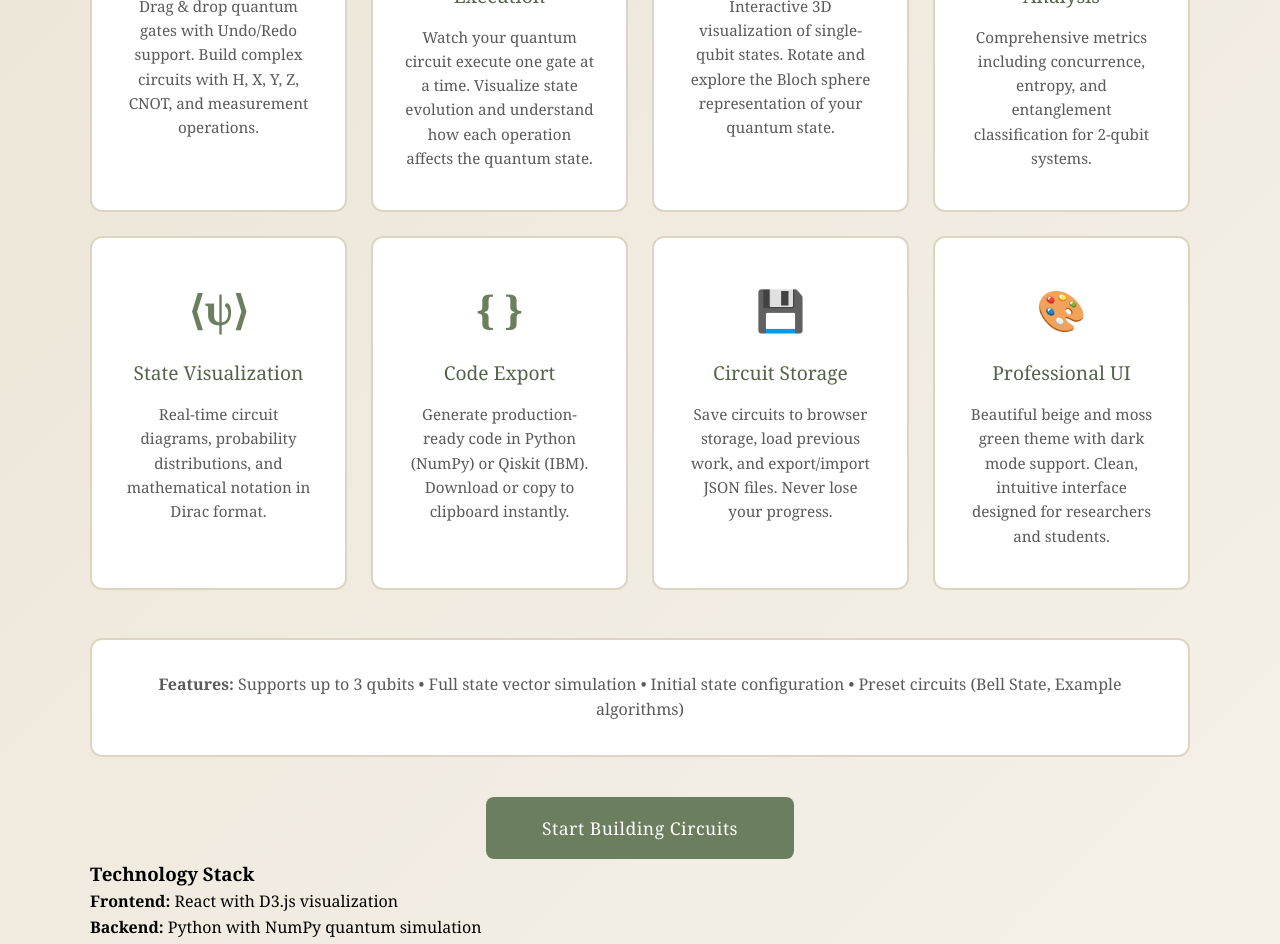
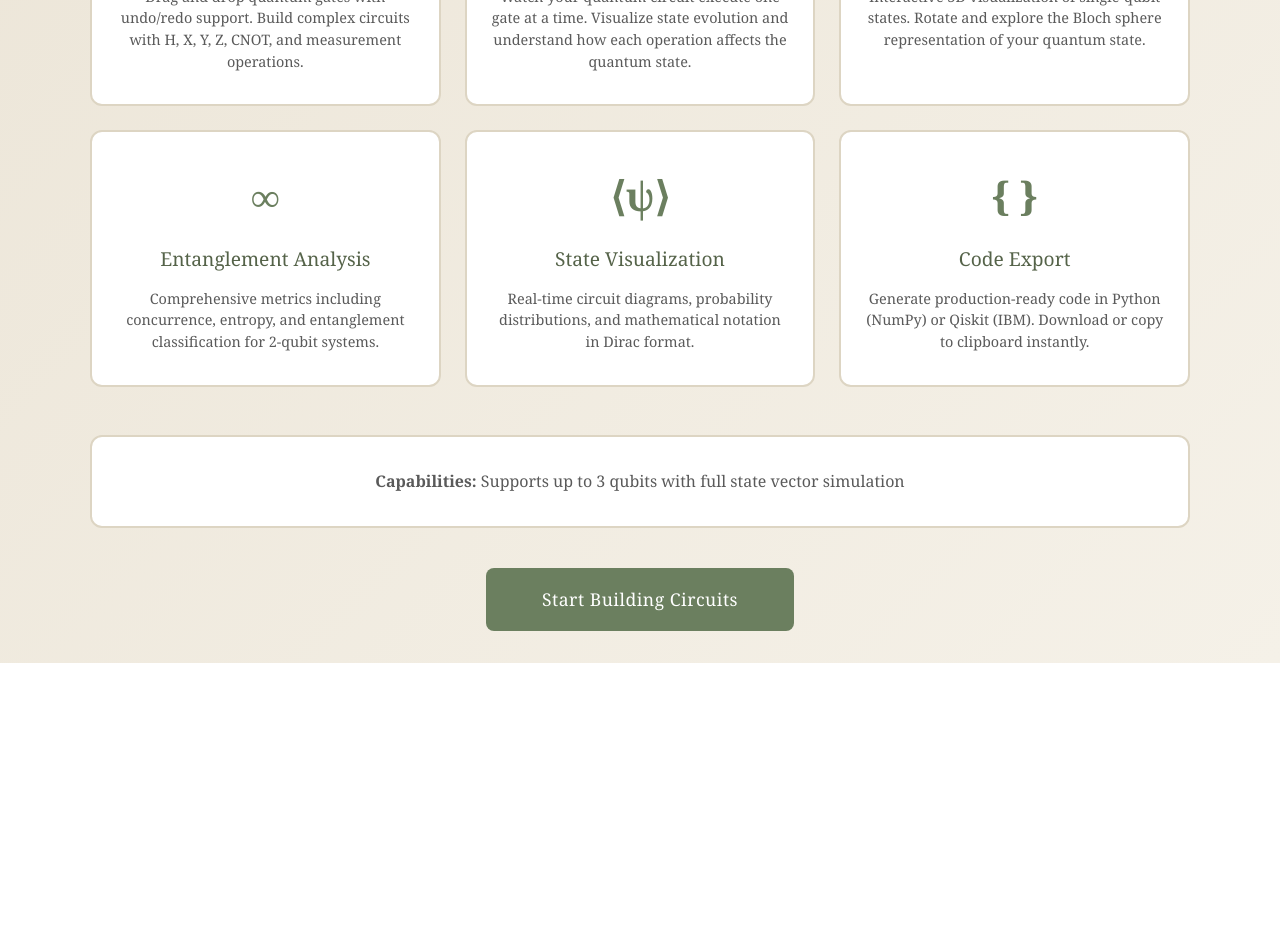
Before and after one commit to ValentinaPertile/quantum-circuit-simulator, a React (Vite) app in the folder frontend/: page / in a window 1280 px wide. Shown: the part 500-1444 px from the top of the page. After the commit the page ends 1163 px from the top, so only its background shows below. Built offline with nearby package versions, Linux system fonts and the light colour scheme.

Commit message:
Updated landing page

```diff
--- a/frontend/src/App.css
+++ b/frontend/src/App.css
@@ -1607,3 +1607,29 @@
 .operation-item:hover .drag-handle {
     color: var(--moss-green);
 }
+
+/* ===== UPDATE FEATURE CARDS GRID ===== */
+.landing-features {
+    display: grid;
+    grid-template-columns: repeat(auto-fit, minmax(300px, 1fr));
+    gap: 1.5rem;
+    margin-bottom: 3rem;
+}
+.feature-card {
+    background: var(--white);
+    padding: 2rem 1.5rem;
+    border-radius: 12px;
+    border: 2px solid var(--beige-300);
+    transition: all 0.3s ease;
+    text-align: center;
+    min-height: 200px;
+    display: flex;
+    flex-direction: column;
+}
+
+.feature-card p {
+    flex: 1;
+    font-size: 0.9rem;
+    color: var(--text-secondary);
+    line-height: 1.5;
+}
--- a/frontend/src/components/LandingPage.jsx
+++ b/frontend/src/components/LandingPage.jsx
@@ -13,17 +13,17 @@ function LandingPage({ onStart }) {
 
         <div className="landing-features">
           <FeatureCard
-            icon="Q"
+            icon="⊕"
             title="Circuit Builder"
-            description="Drag & drop quantum gates with Undo/Redo support. Build complex circuits with H, X, Y, Z, CNOT, and measurement operations."
+            description="Drag and drop quantum gates with undo/redo support. Build complex circuits with H, X, Y, Z, CNOT, and measurement operations."
           />
           <FeatureCard
-            icon="⚡"
+            icon="→"
             title="Step-by-Step Execution"
             description="Watch your quantum circuit execute one gate at a time. Visualize state evolution and understand how each operation affects the quantum state."
           />
           <FeatureCard
-            icon="🌐"
+            icon="◉"
             title="Bloch Sphere"
             description="Interactive 3D visualization of single-qubit states. Rotate and explore the Bloch sphere representation of your quantum state."
           />
@@ -42,43 +42,15 @@ function LandingPage({ onStart }) {
             title="Code Export"
             description="Generate production-ready code in Python (NumPy) or Qiskit (IBM). Download or copy to clipboard instantly."
           />
-          <FeatureCard
-            icon="💾"
-            title="Circuit Storage"
-            description="Save circuits to browser storage, load previous work, and export/import JSON files. Never lose your progress."
-          />
-          <FeatureCard
-            icon="🎨"
-            title="Professional UI"
-            description="Beautiful beige and moss green theme with dark mode support. Clean, intuitive interface designed for researchers and students."
-          />
         </div>
 
         <div className="landing-info">
-          <p><strong>Features:</strong> Supports up to 3 qubits • Full state vector simulation • Initial state configuration • Preset circuits (Bell State, Example algorithms)</p>
+          <p><strong>Capabilities:</strong> Supports up to 3 qubits with full state vector simulation</p>
         </div>
 
         <button className="btn-start" onClick={onStart}>
           Start Building Circuits
         </button>
-
-        <div className="landing-tech-stack">
-          <h3>Technology Stack</h3>
-          <div className="tech-stack-grid">
-            <div className="tech-item">
-              <strong>Frontend:</strong> React with D3.js visualization
-            </div>
-            <div className="tech-item">
-              <strong>Backend:</strong> Python with NumPy quantum simulation
-            </div>
-            <div className="tech-item">
-              <strong>Storage:</strong> Browser LocalStorage with JSON export
-            </div>
-            <div className="tech-item">
-              <strong>Export:</strong> Python, Qiskit, and JSON formats
-            </div>
-          </div>
-        </div>
       </div>
     </div>
   )
```
